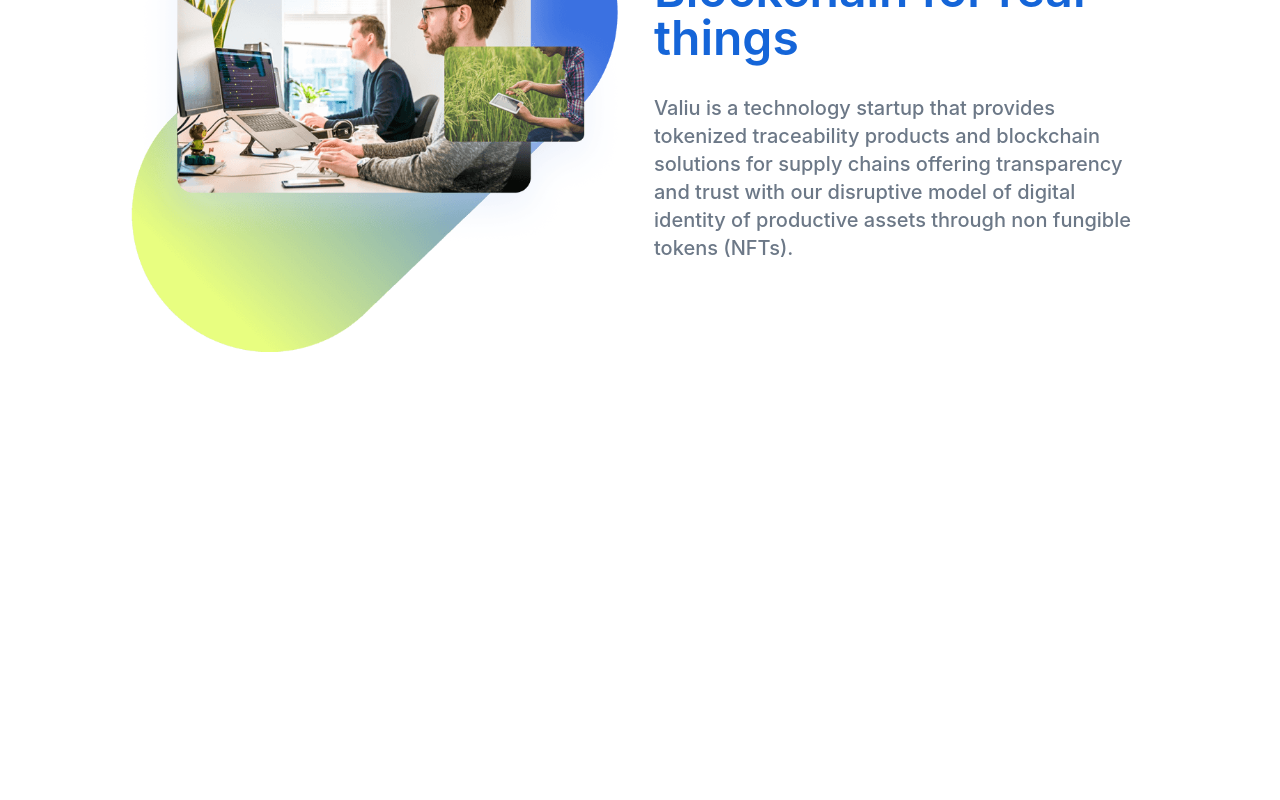
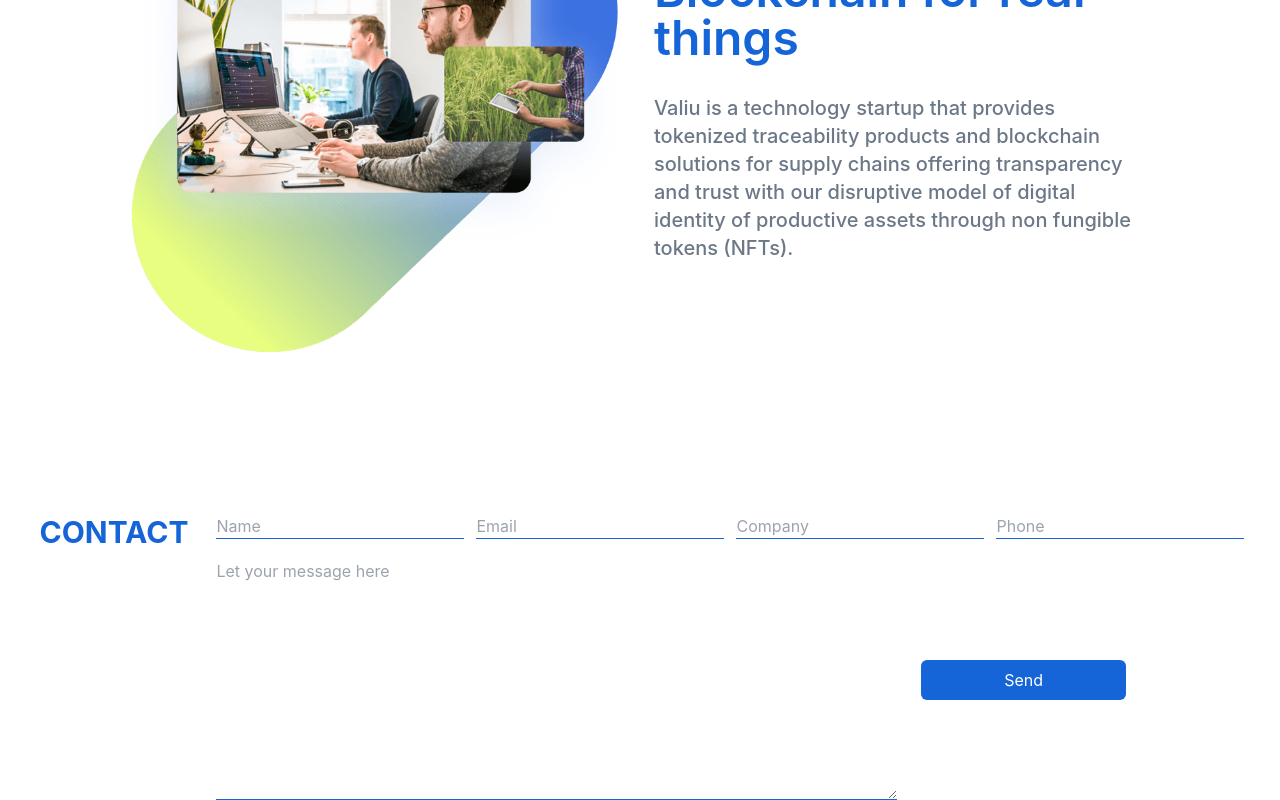
Before and after one commit to JuanLoyola/fintech-react, a React (Vite) app: page / in a window 1280 px wide. Shown: the part 2898-3698 px from the top of the page. Before the commit the page ends 3412 px from the top, so only its background shows below. Built offline with nearby package versions, Linux system fonts and the light colour scheme; no server answers.

Commit message:
contact UI

```diff
--- a/src/App.jsx
+++ b/src/App.jsx
@@ -5,6 +5,7 @@
 import AboutServices  from './components/AboutServices.jsx'
 import BannerFeatures  from './components/BannerFeatures.jsx'
 import BlockChainBanner  from './components/BlockChainBanner.jsx'
+import Contact  from './components/Contact.jsx'
 
 function App() {
 
@@ -31,6 +32,7 @@
           <AboutServices />
           <BannerFeatures />
           <BlockChainBanner />
+          <Contact />
         </div>
       )
     }
--- a/src/components/BannerFeatures.jsx
+++ b/src/components/BannerFeatures.jsx
@@ -5,7 +5,7 @@
 export default class BannerFeatures extends Component {
 	render() {
 		return (
-			<div className="w-full h-full md:h-screen mt-12 md:mt-0 flex justify-center items-center bg-[#c9dbf4]">
+			<div className="w-full h-full md:h-screen mt-12 md:mt-0 md:py-5 flex justify-center items-center bg-[#c9dbf4]">
 				<div className="w-full h-full lg:max-w-6xl flex flex-col justify-center items-center ">
 					<img
                         className="w-full hidden md:block lg:max-w-5xl"
--- /dev/null
+++ b/src/components/Contact.jsx
@@ -0,0 +1,43 @@
+import React, { Component } from "react";
+
+export default class Contact extends Component {
+	render() {
+		return (
+			<div className="w-full pt-24 lg:pt-0 flex flex-col justify-center items-center">
+				{/* main content */}
+				<section className="w-full lg:max-w-5xl flex flex-col lg:flex-row lg:gap-x-7 justify-center items-center md:items-start">
+					<h1 id="contact" className="text-[#1565d8] font-bold text-lg md:text-3xl uppercase">
+						Contact
+					</h1>
+					<form
+						action=""
+						className="w-full flex flex-col justify-center items-center md:items-start gap-y-5"
+					>
+						<span className="flex flex-col md:flex-row justify-center items-center gap-y-7 md:gap-y-0">
+							<input type="text" placeholder="Name" />
+
+							<input type="text" placeholder="Email" />
+
+							<input type="text" placeholder="Company" />
+
+							<input type="text" placeholder="Phone" />
+						</span>
+						<span className="flex flex-col md:flex-row justify-center md:justify-around items-center">
+							<textarea
+								className="w-full max-w-xs md:max-w-none"
+								name="message"
+								id="message"
+								cols="60"
+								rows="10"
+								placeholder="Let your message here"
+							></textarea>
+							<button className="w-[16em] mt-5 md:mt-0 md:ml-3 bg-[#1565d8] text-white px-7 py-2 rounded-md">
+								Send
+							</button>
+						</span>
+					</form>
+				</section>
+			</div>
+		);
+	}
+}
--- a/src/index.css
+++ b/src/index.css
@@ -33,3 +33,25 @@
 .hover-button:hover {
   background-position: -100% 0;
 }
+
+
+@media screen and (min-width: 1366px) {
+  #contact {
+    writing-mode: vertical-lr;
+    text-orientation: upright;
+  }
+}
+
+input, textarea {
+  appearance: none;
+  background-color: transparent;
+  border-bottom-width: 1px;
+  border-color: #1565d8;
+  margin-right: 0.75rem;
+  padding: 0.25 0.5rem;
+}
+
+input:focus{
+  outline: 2px solid transparent;
+  outline-offset: 2px;
+}
```
